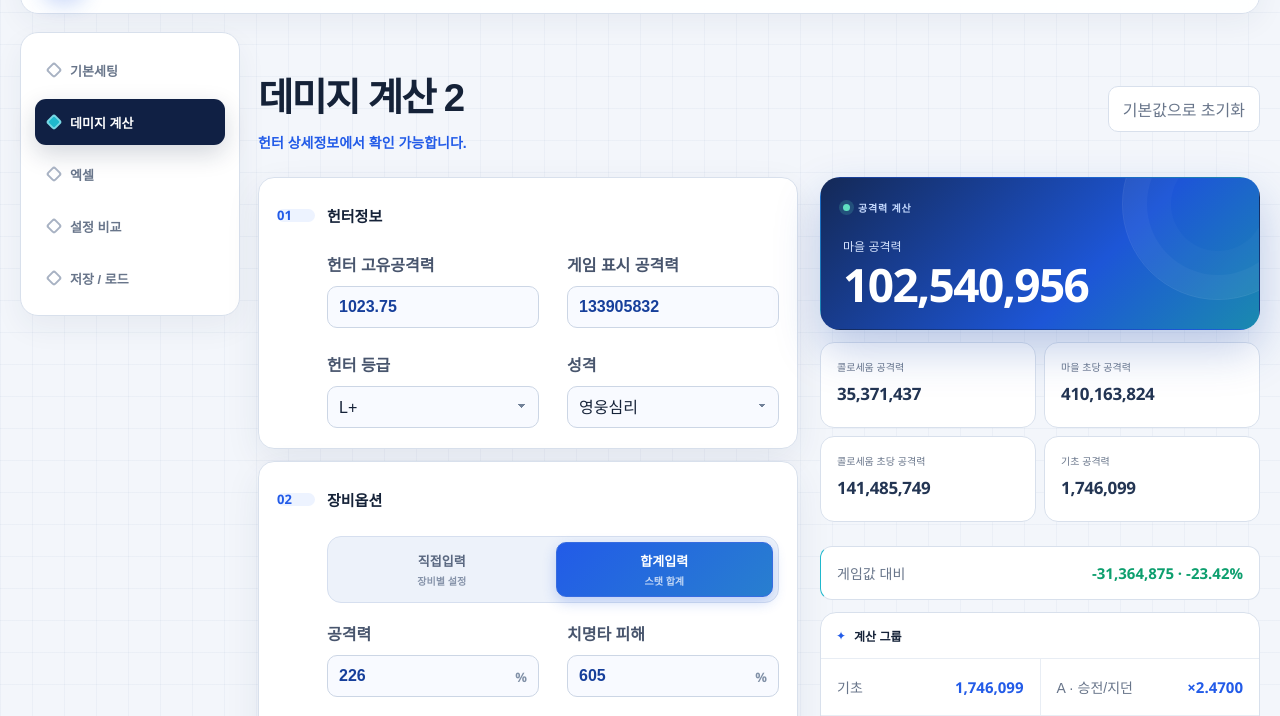
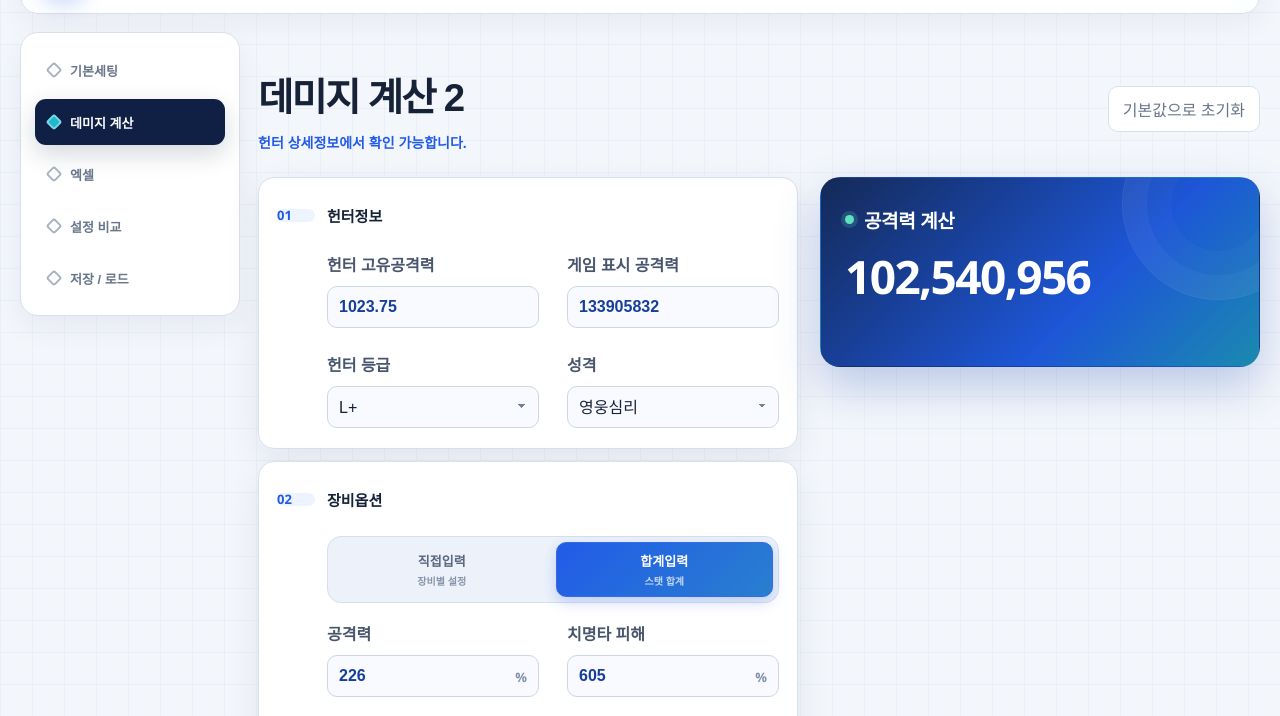
Before and after one commit to aadkdaa/evil-hunter-damage-calculator, a plain HTML site: page index.html in a window 1280 px wide. Both pictures are taken after a click on the button "데미지 계산". Shown: the part 84-800 px from the top of the page. Drawn offline with Linux system fonts and the light colour scheme.

Commit message:
Simplify damage result panel

```diff
--- a/app.js
+++ b/app.js
@@ -878,43 +878,7 @@ function renderDamage2Results() {
   const hero = document.querySelector("#damage2-town-attack");
   if (!hero) return;
   const result = calculateDamage2();
-  const totals = damage2Totals();
   hero.textContent = formatNumber(Math.trunc(result.townAttack));
-  document.querySelector("#damage2-arena-attack").textContent = formatNumber(Math.trunc(result.arenaAttack));
-  document.querySelector("#damage2-town-dps").textContent = formatNumber(Math.trunc(result.townDps));
-  document.querySelector("#damage2-arena-dps").textContent = formatNumber(Math.trunc(result.arenaDps));
-  document.querySelector("#damage2-base-attack").textContent = formatNumber(result.baseAttack);
-  document.querySelector("#damage2-validation").innerHTML = result.displayedAttack ? `
-    <span>게임값 대비</span>
-    <strong class="${result.difference > 0 ? "is-plus" : result.difference < 0 ? "is-minus" : ""}">${result.difference > 0 ? "+" : ""}${formatNumber(Math.trunc(result.difference))} · ${result.errorRate > 0 ? "+" : ""}${result.errorRate.toFixed(2)}%</strong>
-  ` : `<span>게임 표시 공격력을 입력하면 오차를 확인할 수 있습니다.</span>`;
-  const groupRows = [
-    ["기초", result.baseAttack, ""],
-    ["A · 승전/지던", result.groups.A, "×"],
-    ["B · 헌터(마을)", result.groups.BTown, "×"],
-    ["B · 헌터(콜로)", result.groups.BArena, "×"],
-    ["C · 마을", result.groups.C, "+"],
-    ["D · 독립", result.groups.D, "×"],
-    ["E · 요정", result.groups.E, "×"],
-    ["F · 증폭(마을)", result.groups.FTown, "×"],
-    ["F · 증폭(콜로)", result.groups.FArena, "×"],
-  ];
-  document.querySelector("#damage2-formula-groups").innerHTML = groupRows.map(([label, value, prefix]) => `
-    <div class="damage2-group-row"><span>${label}</span><strong>${prefix}${prefix ? value.toFixed(4) : formatNumber(value)}</strong></div>
-  `).join("");
-  const summaryRows = [
-    ["공격력", totals.attack],
-    // ["방어력", totals.defense], ["체력", totals.health], // 방어력·체력 계산 확장 시 복원
-    ["치명타 피해", totals.critDamage],
-    // ["이동속도", totals.movement], // 이동속도 합계 표시 복원 시 사용
-    ["악마 피해", totals.demon], ["영장 피해", totals.lord], ["보스 피해", totals.boss],
-    ["언데드 피해", totals.undead], ["동물 피해", totals.animal],
-    ["몬스터 피해", totals.monster], ["모든 종족 피해", totals.allSpecies],
-    // ["받는 피해 감소", totals.damageReduction], // 받는 피해 감소 합계 표시 복원 시 사용
-  ];
-  document.querySelector("#damage2-summary").innerHTML = summaryRows.map(([label, value]) => `
-    <div class="damage2-summary-row"><span>${label}</span><strong>${formatNumber(value)}%</strong></div>
-  `).join("");
 }
 
 function formatNumber(value, unit = 1) {
--- a/index.html
+++ b/index.html
@@ -9,7 +9,7 @@
       content="이블헌터타이쿤의 공격력, 치명타, 공격속도와 대상별 데미지를 계산합니다."
     />
     <title>Hunter Lab · 이블헌터타이쿤 데미지 계산기</title>
-    <link rel="stylesheet" href="styles.css?v=10" />
+    <link rel="stylesheet" href="styles.css?v=11" />
   </head>
   <body>
     <section class="access-gate" id="access-gate" aria-labelledby="access-title">
@@ -298,30 +298,10 @@
             <div class="input-column" id="damage2-sections"></div>
 
             <aside class="result-column" aria-live="polite">
-              <div class="result-hero">
+              <div class="result-hero damage2-result-hero">
                 <div class="result-label"><span class="status-dot"></span> 공격력 계산</div>
-                <p>마을 공격력</p>
                 <strong id="damage2-town-attack">0</strong>
               </div>
-
-              <div class="metric-grid">
-                <article><span>콜로세움 공격력</span><strong id="damage2-arena-attack">0</strong></article>
-                <article><span>마을 초당 공격력</span><strong id="damage2-town-dps">0</strong></article>
-                <article><span>콜로세움 초당 공격력</span><strong id="damage2-arena-dps">0</strong></article>
-                <article><span>기초 공격력</span><strong id="damage2-base-attack">0</strong></article>
-              </div>
-
-              <div class="damage2-validation" id="damage2-validation"></div>
-
-              <section class="damage-board">
-                <div class="section-title-row"><div><span class="mini-icon">✦</span><b>계산 그룹</b></div></div>
-                <div class="damage2-group-grid" id="damage2-formula-groups"></div>
-              </section>
-
-              <section class="damage-board">
-                <div class="section-title-row"><div><span class="mini-icon">✦</span><b>참고 스탯 합계</b></div></div>
-                <div class="damage2-summary" id="damage2-summary"></div>
-              </section>
             </aside>
           </div>
         </section>
@@ -506,6 +486,6 @@
         </section>
       </main>
     </div>
-    <script src="app.js?v=17"></script>
+    <script src="app.js?v=18"></script>
   </body>
 </html>
--- a/styles.css
+++ b/styles.css
@@ -584,6 +584,28 @@ select:focus {
 .result-hero p { color: #d7e5ff; }
 .result-hero strong { color: white; }
 .result-hero > span:last-child { color: #bcd0f3; }
+.damage2-result-hero {
+  display: grid;
+  align-content: start;
+  gap: 20px;
+  min-height: 190px;
+  padding: 28px 24px;
+}
+.damage2-result-hero .result-label {
+  gap: 10px;
+  color: white;
+  font-size: 19px;
+  letter-spacing: -.02em;
+  text-transform: none;
+}
+.damage2-result-hero .status-dot {
+  width: 9px;
+  height: 9px;
+}
+.damage2-result-hero strong {
+  align-self: end;
+  margin-top: auto;
+}
 .metric-grid article {
   border-color: var(--line);
   border-radius: 14px;
```
